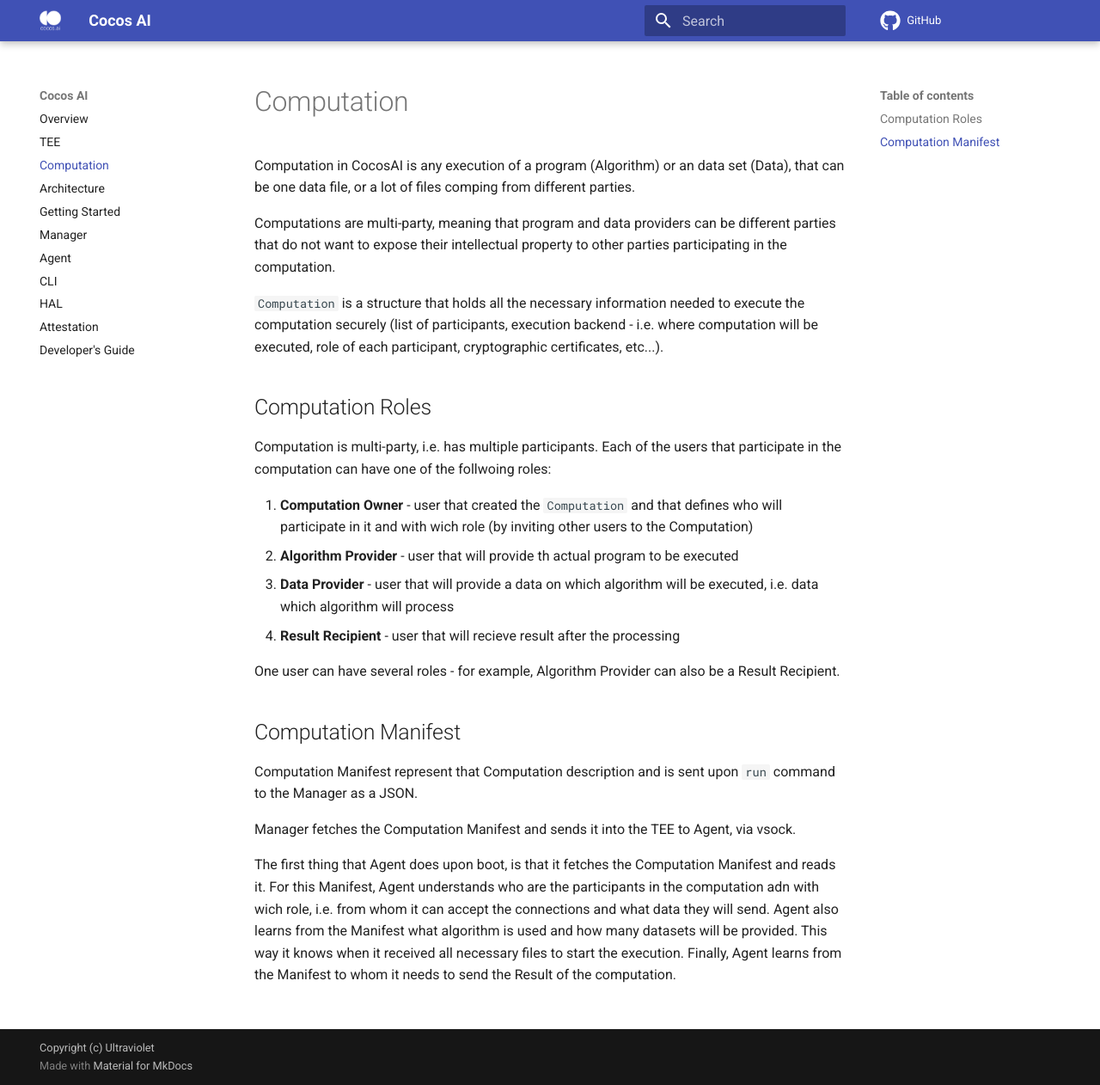
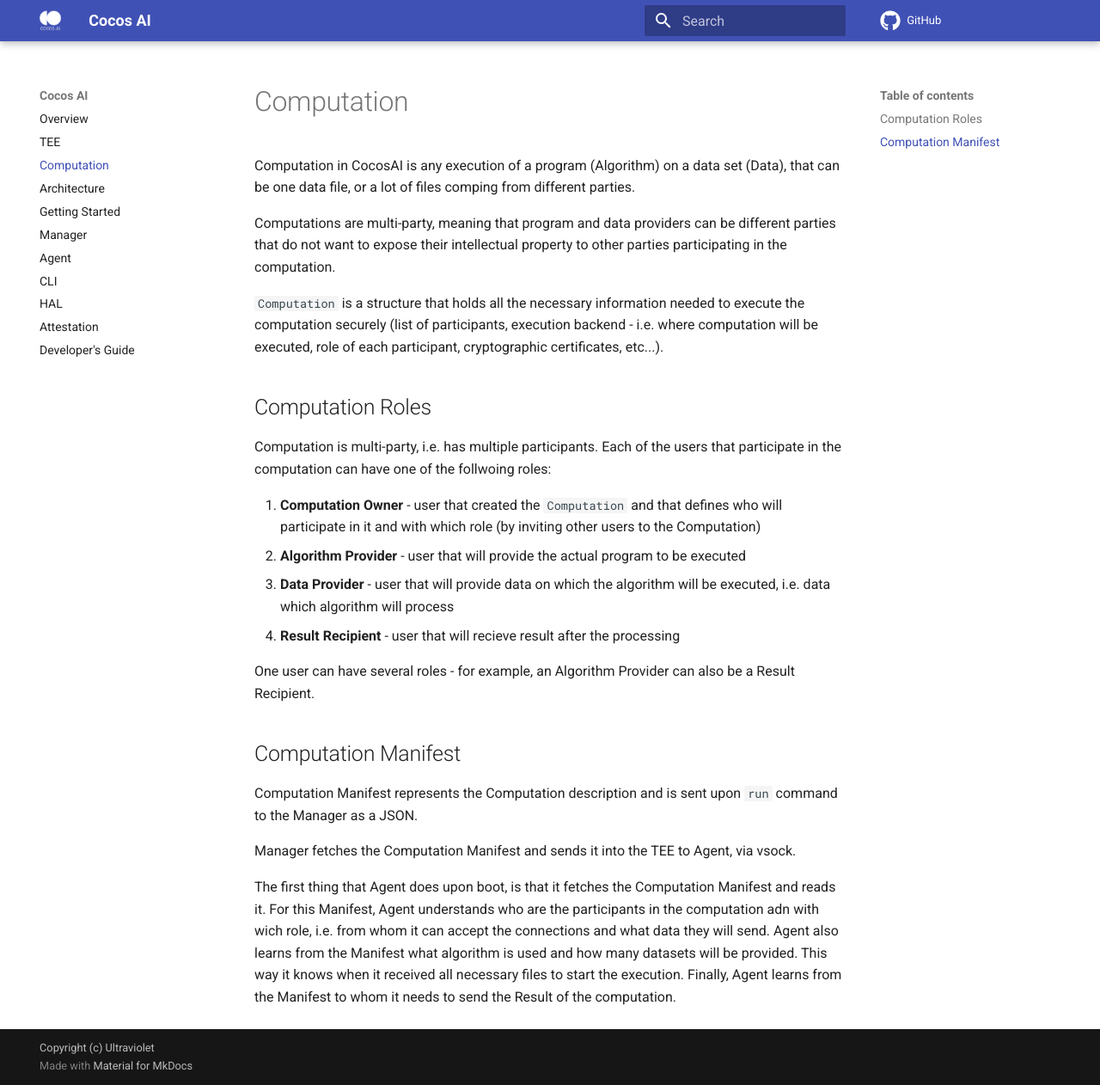
Before and after one commit to ultravioletrs/cocos-docs, an MkDocs documentation site: the page built from docs/computation.md, in a window 1280 px wide and 1262 px high. Shown: the whole window at 86% size. Built offline with MkDocs 1.6.1 and Material for MkDocs 9.7.7, drawn with Linux system fonts in a browser that asks for light colours; comment, search, counter and statistics services are not loaded.

Commit message:
Fix typos in computation.md

```diff
--- a/docs/computation.md
+++ b/docs/computation.md
@@ -1,22 +1,25 @@
 # Computation
-Computation in CocosAI is any execution of a program (Algorithm) or an data set (Data), that can be one data file, or a lot of files comping from different parties.
+
+Computation in CocosAI is any execution of a program (Algorithm) on a data set (Data), that can be one data file, or a lot of files comping from different parties.
 
 Computations are multi-party, meaning that program and data providers can be different parties that do not want to expose their intellectual property to other parties participating in the computation.
 
 `Computation` is a structure that holds all the necessary information needed to execute the computation securely (list of participants, execution backend - i.e. where computation will be executed, role of each participant, cryptographic certificates, etc...).
 
 ## Computation Roles
+
 Computation is multi-party, i.e. has multiple participants. Each of the users that participate in the computation can have one of the follwoing roles:
 
-1. **Computation Owner** - user that created the `Computation` and that defines who will participate in it and with wich role (by inviting other users to the Computation)
-2. **Algorithm Provider** - user that will provide th actual program to be executed
-3. **Data Provider** - user that will provide a data on which algorithm will be executed, i.e. data which algorithm will process
+1. **Computation Owner** - user that created the `Computation` and that defines who will participate in it and with which role (by inviting other users to the Computation)
+2. **Algorithm Provider** - user that will provide the actual program to be executed
+3. **Data Provider** - user that will provide data on which the algorithm will be executed, i.e. data which algorithm will process
 4. **Result Recipient** - user that will recieve result after the processing
 
-One user can have several roles - for example, Algorithm Provider can also be a Result Recipient.
+One user can have several roles - for example, an Algorithm Provider can also be a Result Recipient.
 
 ## Computation Manifest
-Computation Manifest represent that Computation description and is sent upon `run` command to the Manager as a JSON.
+
+Computation Manifest represents the Computation description and is sent upon `run` command to the Manager as a JSON.
 
 Manager fetches the Computation Manifest and sends it into the TEE to Agent, via vsock.
 
```
